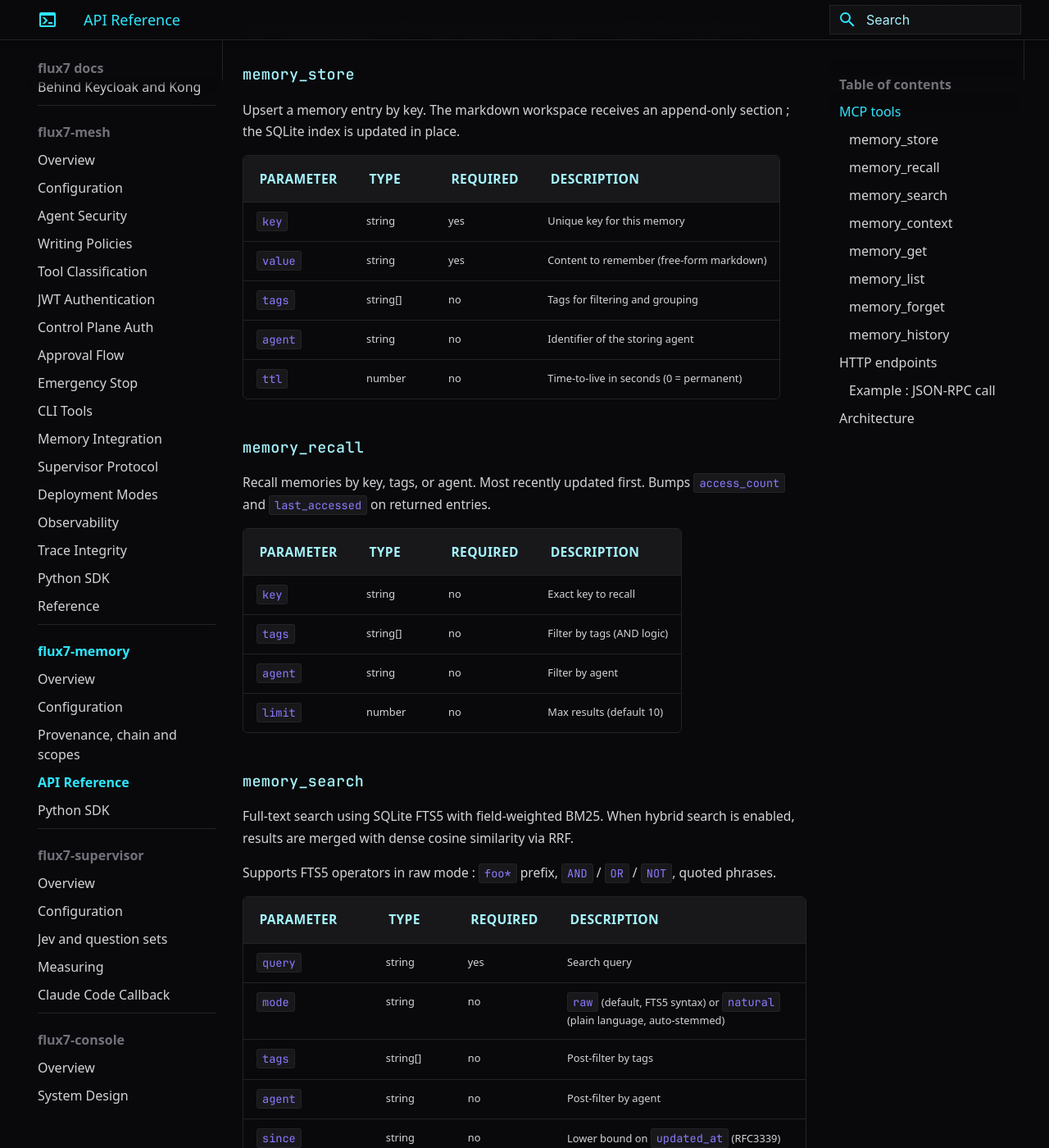
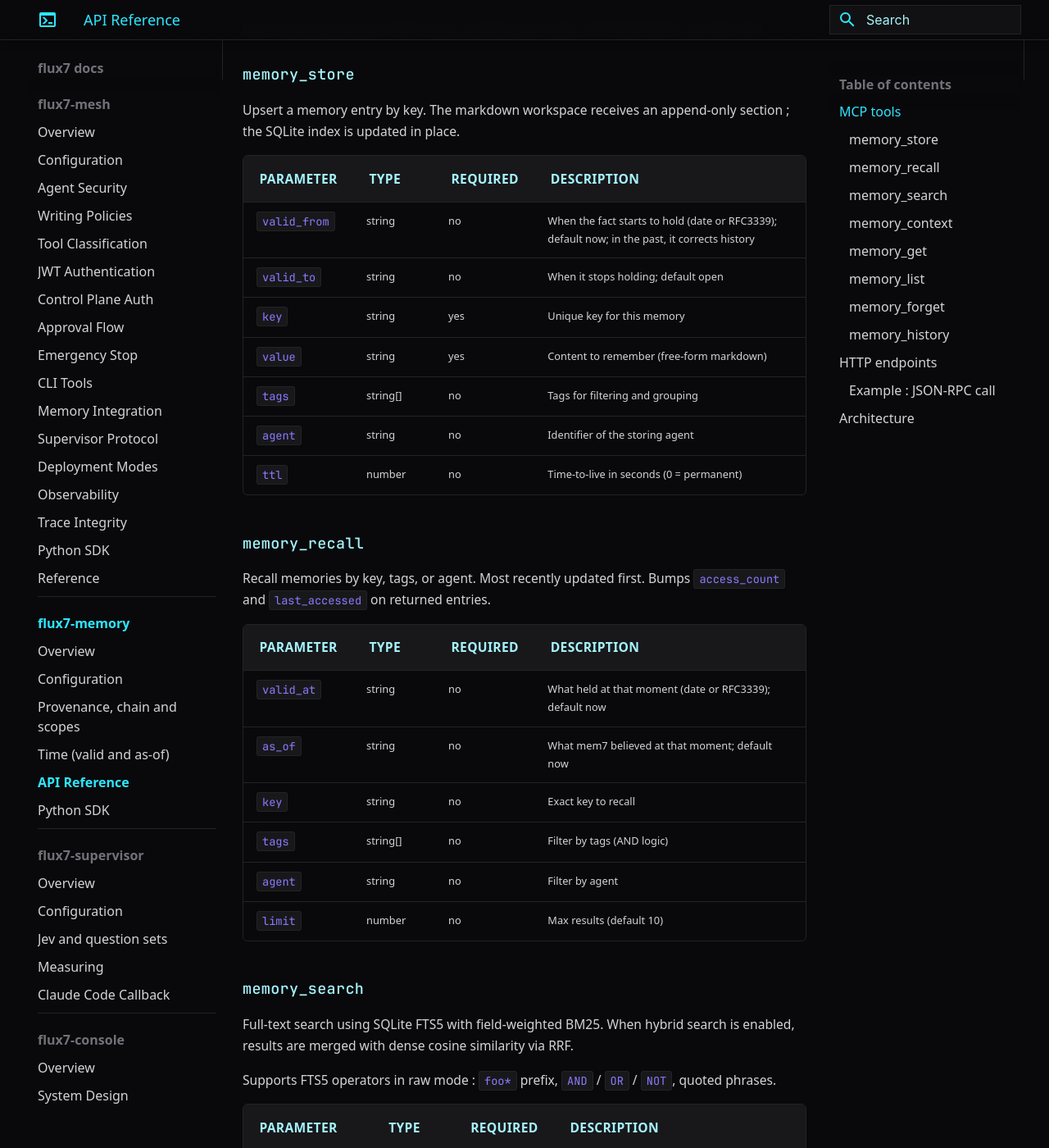
Before and after one commit to KTCrisis/flux7-docs, an MkDocs documentation site: the page built from docs/mem7/api-reference.md, in a window 1280 px wide and 1400 px high, scrolled down 239 px. Shown: the whole window at 82% size. Built offline with MkDocs 1.6.1 and Material for MkDocs 9.7.7, drawn with Linux system fonts in a browser that asks for light colours; some web fonts are replaced; some of the changed text lies outside the part shown.

Commit message:
docs(mem7): bi-temporal memories
Co-Authored-By: Claude Opus 5.5 (1M context) <noreply@anthropic.com>
Claude-Session: https://claude.ai/code/session_015sCEoLuJcrMipNLkeBYDLr

```diff
--- a/docs/llms.txt
+++ b/docs/llms.txt
@@ -38,6 +38,7 @@ Start with "How it works", then "Getting Started". Configuration lives in one YA
 
 - [Overview](https://docs.flux7.art/mem7/): decisions kept as queryable facts
 - [Configuration](https://docs.flux7.art/mem7/configuration/): environment variables and server settings
+- [Time](https://docs.flux7.art/mem7/time/): bi-temporal memories, valid_at and as_of on reads, valid_from and valid_to on writes
 - [Provenance and scopes](https://docs.flux7.art/mem7/provenance-scopes/): the trace id of the governed call on every memory, a hash chain over the workspace (`mem7 verify`, `memory_history`), and what each agent may read, from identities the mesh vouches for
 - [API Reference](https://docs.flux7.art/mem7/api-reference/): MCP tools and HTTP endpoints
 - [Python SDK](https://docs.flux7.art/mem7/python-sdk/): `from mem7 import Mem7` (PyPI package: flux7-memory)
--- a/docs/mem7/api-reference.md
+++ b/docs/mem7/api-reference.md
@@ -10,6 +10,8 @@ Upsert a memory entry by key. The markdown workspace receives an append-only sec
 
 | Parameter | Type | Required | Description |
 |-----------|------|----------|-------------|
+| `valid_from` | string | no | When the fact starts to hold (date or RFC3339); default now; in the past, it corrects history |
+| `valid_to` | string | no | When it stops holding; default open |
 | `key` | string | yes | Unique key for this memory |
 | `value` | string | yes | Content to remember (free-form markdown) |
 | `tags` | string[] | no | Tags for filtering and grouping |
@@ -22,6 +24,8 @@ Recall memories by key, tags, or agent. Most recently updated first. Bumps `acce
 
 | Parameter | Type | Required | Description |
 |-----------|------|----------|-------------|
+| `valid_at` | string | no | What held at that moment (date or RFC3339); default now |
+| `as_of` | string | no | What mem7 believed at that moment; default now |
 | `key` | string | no | Exact key to recall |
 | `tags` | string[] | no | Filter by tags (AND logic) |
 | `agent` | string | no | Filter by agent |
@@ -35,6 +39,8 @@ Supports FTS5 operators in raw mode : `foo*` prefix, `AND` / `OR` / `NOT`, quote
 
 | Parameter | Type | Required | Description |
 |-----------|------|----------|-------------|
+| `valid_at` | string | no | What held at that moment (date or RFC3339); default now |
+| `as_of` | string | no | What mem7 believed at that moment; default now |
 | `query` | string | yes | Search query |
 | `mode` | string | no | `raw` (default, FTS5 syntax) or `natural` (plain language, auto-stemmed) |
 | `tags` | string[] | no | Post-filter by tags |
@@ -51,6 +57,8 @@ Same search as `memory_search` but returns a JSON array of structured objects in
 
 | Parameter | Type | Required | Description |
 |-----------|------|----------|-------------|
+| `valid_at` | string | no | What held at that moment (date or RFC3339); default now |
+| `as_of` | string | no | What mem7 believed at that moment; default now |
 | `query` | string | yes | Search query |
 | `mode` | string | no | `raw` (default) or `natural` |
 | `tags` | string[] | no | Post-filter by tags |
@@ -91,6 +99,8 @@ List memory keys with metadata (without values).
 
 | Parameter | Type | Required | Description |
 |-----------|------|----------|-------------|
+| `valid_at` | string | no | What held at that moment (date or RFC3339); default now |
+| `as_of` | string | no | What mem7 believed at that moment; default now |
 | `tags` | string[] | no | Filter by tags |
 | `agent` | string | no | Filter by agent |
 
--- a/mkdocs.yml
+++ b/mkdocs.yml
@@ -67,6 +67,7 @@ nav:
     - Overview: mem7/index.md
     - Configuration: mem7/configuration.md
     - Provenance, chain and scopes: mem7/provenance-scopes.md
+    - Time (valid and as-of): mem7/time.md
     - API Reference: mem7/api-reference.md
     - Python SDK: mem7/python-sdk.md
   - flux7-supervisor:
```
Also changed, not shown: docs/mem7/time.md (added, +57 -0 lines).
